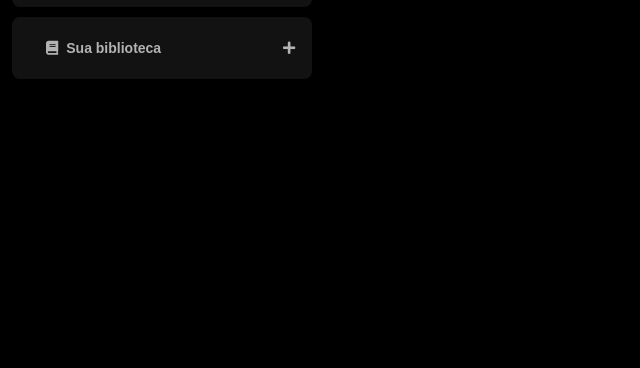
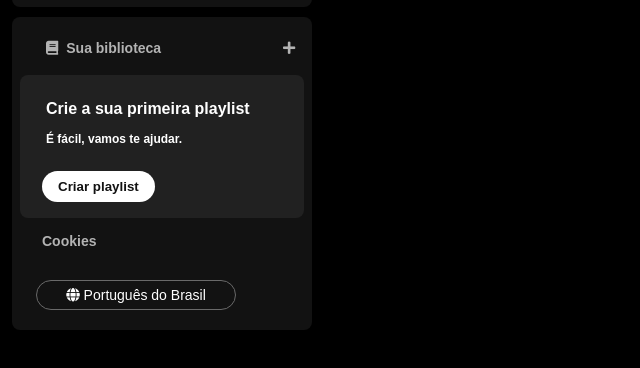
Before and after one commit to FelipeSutter/alura-clone-spotify, a plain HTML site: page index.html in a window 1280 px wide. Shown: the part 166-534 px from the top of the page, without its empty margins (0-640 px from the left). Drawn offline with Linux system fonts and the light colour scheme.

Commit message:
feat: completed day 01 challenge

```diff
--- a/css/style.css
+++ b/css/style.css
@@ -128,4 +128,73 @@ h1 {
 
 .library .library_content .plus_background:hover {
     background-color: #212121;
+    color: #fff;
  }
+
+ .library .playlist {
+    color: #fff;
+    background-color: #212121;
+    border-radius: 8px;
+    padding: 16px;
+ }
+
+ .library .playlist .text {
+    padding: 10px;
+    display: flex;
+    flex-direction: column;
+ }
+
+ .library .playlist .text .first-text {
+    font-size: 16px;
+    font-weight: 600;
+    font-family: "DM Sans", sans-serif;
+    margin-bottom: 1rem;
+}
+
+ .library .playlist .text .second-text {
+    font-size: 12px;
+    font-weight: 0;
+    margin-bottom: 1rem;
+    font-family: "Arial", sans-serif;
+ }
+
+ .library .playlist .button-playlist {
+    background-color: #fff;
+    color: #121212;
+    display: block;
+    border-radius: 20px;
+    margin-left: 6px;
+    padding: 8px 16px;
+    font-weight: 600;
+    font-family: "DM Sans", sans-serif;
+    border: none;
+    cursor: pointer;
+}
+
+.library .cookies {
+    padding: 16px;
+    font-family: "DM Sans", sans-serif;
+    margin-left: 6px;
+}
+
+.library .language-button {
+    color: #fff;
+    width: 200px;
+    padding: 6px;
+    margin: 1rem 1rem;
+    font-size: 14px;
+    font-weight: 300;
+    background-color: #121212;
+    border-radius: 20px;
+    border: 1px solid #696969;
+    transition: 0.5s;
+}
+
+.library .language-button .fa {
+    font-size: 14px;
+    font-weight: 300;
+}
+
+.library .language-button:hover {
+    border: 1px solid #fff;
+}
--- a/index.html
+++ b/index.html
@@ -52,6 +52,21 @@
             <span class="fa fa-plus"></span>
           </div>
         </div>
+
+        <section class="playlist">
+          <div class="text">
+            <span class="first-text">Crie a sua primeira playlist <br /></span>
+            <span class="second-text">É fácil, vamos te ajudar.</span>
+          </div>
+          <button class="button-playlist">Criar playlist</button>
+        </section>
+
+        <span class="cookies">Cookies</span>
+
+        <button class="language-button">
+          <span class="fa fa-globe"></span>
+          Português do Brasil
+        </button>
       </div>
     </div>
   </body>
```
